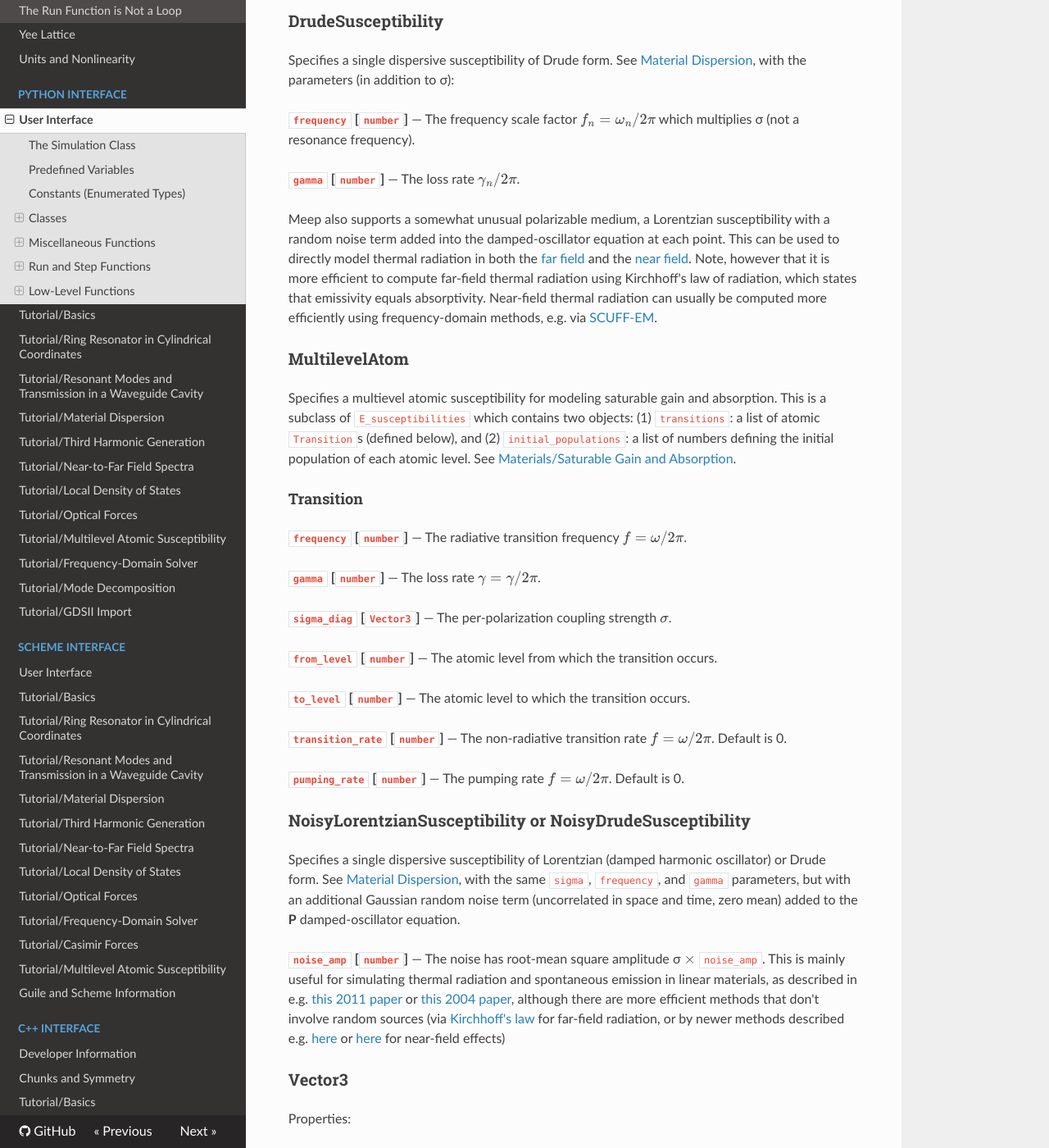
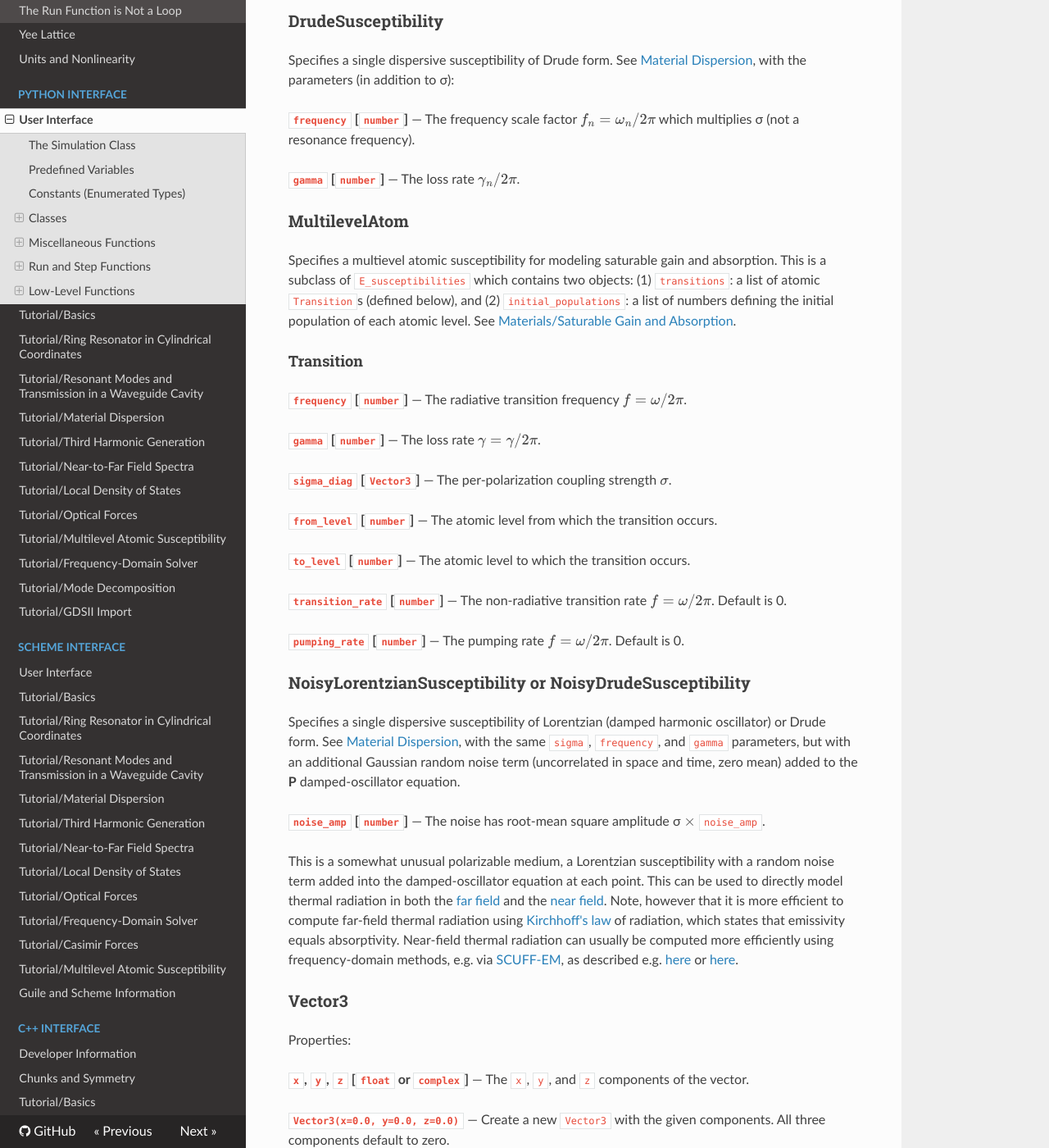
Before and after one commit to NanoComp/meep, an MkDocs documentation site: the page built from doc/docs/Python_User_Interface.md, in a window 1280 px wide and 1400 px high, scrolled down 11020 px. Shown: the whole window at 82% size. Built offline with MkDocs 1.6.1, drawn with Linux system fonts in a browser that asks for light colours; nearby versions of some CDN libraries; formulas are drawn with MathJax 3; old or Windows-style settings are respelled for this version of MkDocs.

Commit message:
consolidate noise description

```diff
--- a/doc/docs/Python_User_Interface.md
+++ b/doc/docs/Python_User_Interface.md
@@ -338,8 +338,6 @@ The frequency scale factor $f_n = \omega_n / 2\pi$ which multiplies σ (not a re
 —
 The loss rate $γ_n / 2\pi$.
 
-Meep also supports a somewhat unusual polarizable medium, a Lorentzian susceptibility with a random noise term added into the damped-oscillator equation at each point. This can be used to directly model thermal radiation in both the [far field](http://journals.aps.org/prl/abstract/10.1103/PhysRevLett.93.213905) and the [near field](http://math.mit.edu/~stevenj/papers/RodriguezIl11.pdf). Note, however that it is more efficient to compute far-field thermal radiation using Kirchhoff's law of radiation, which states that emissivity equals absorptivity. Near-field thermal radiation can usually be computed more efficiently using frequency-domain methods, e.g. via [SCUFF-EM](http://homerreid.dyndns.org/scuff-EM/).
-
 ### MultilevelAtom
 
 Specifies a multievel atomic susceptibility for modeling saturable gain and absorption. This is a subclass of `E_susceptibilities` which contains two objects: (1) `transitions`: a list of atomic `Transition`s (defined below), and (2) `initial_populations`: a list of numbers defining the initial population of each atomic level. See [Materials/Saturable Gain and Absorption](Materials.md#saturable-gain-and-absorption).
@@ -380,7 +378,9 @@ Specifies a single dispersive susceptibility of Lorentzian (damped harmonic osci
 
 **`noise_amp` [`number`]**
 —
-The noise has root-mean square amplitude σ $\times$ `noise_amp`.   This is mainly useful for simulating thermal radiation and spontaneous emission in linear materials, as described in e.g. [this 2011 paper](https://journals.aps.org/prl/abstract/10.1103/PhysRevLett.107.114302) or [this 2004 paper](https://journals.aps.org/prl/abstract/10.1103/PhysRevLett.93.213905), although there are more efficient methods that don't involve random sources (via [Kirchhoff's law](https://en.wikipedia.org/wiki/Kirchhoff%27s_law_of_thermal_radiation) for far-field radiation, or by newer methods described e.g. [here](http://doi.org/10.1103/PhysRevB.92.134202) or [here](http://doi.org/10.1103/PhysRevB.88.054305) for near-field effects)
+The noise has root-mean square amplitude σ $\times$ `noise_amp`.
+
+This is a somewhat unusual polarizable medium, a Lorentzian susceptibility with a random noise term added into the damped-oscillator equation at each point. This can be used to directly model thermal radiation in both the [far field](http://journals.aps.org/prl/abstract/10.1103/PhysRevLett.93.213905) and the [near field](http://math.mit.edu/~stevenj/papers/RodriguezIl11.pdf). Note, however that it is more efficient to compute far-field thermal radiation using [Kirchhoff's law](https://en.wikipedia.org/wiki/Kirchhoff%27s_law_of_thermal_radiation) of radiation, which states that emissivity equals absorptivity. Near-field thermal radiation can usually be computed more efficiently using frequency-domain methods, e.g. via [SCUFF-EM](https://github.com/HomerReid/scuff-em), as described e.g. [here](http://doi.org/10.1103/PhysRevB.92.134202) or [here](http://doi.org/10.1103/PhysRevB.88.054305).
 
 ### Vector3
 
```
